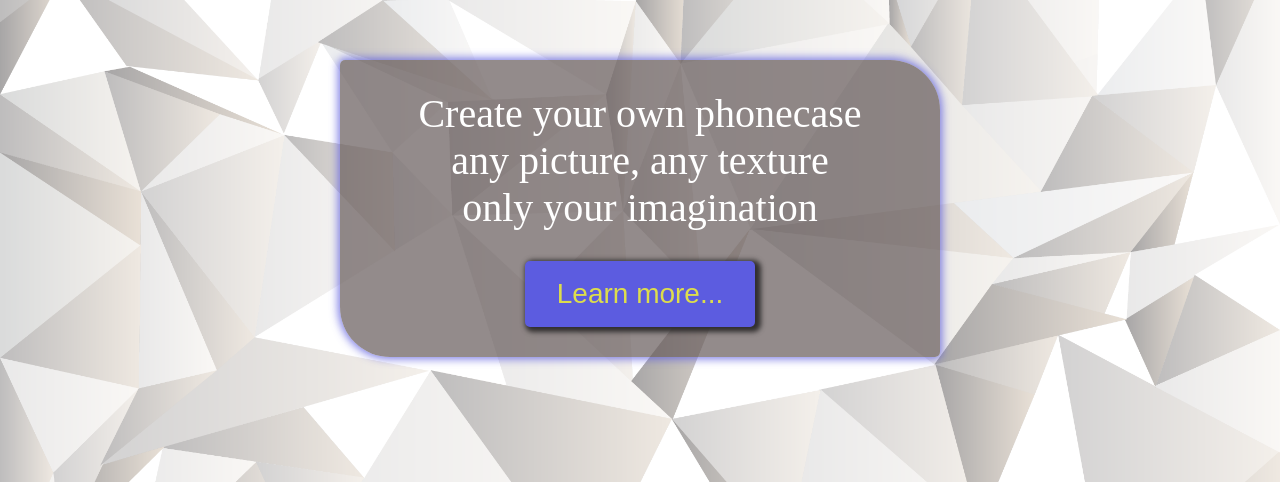
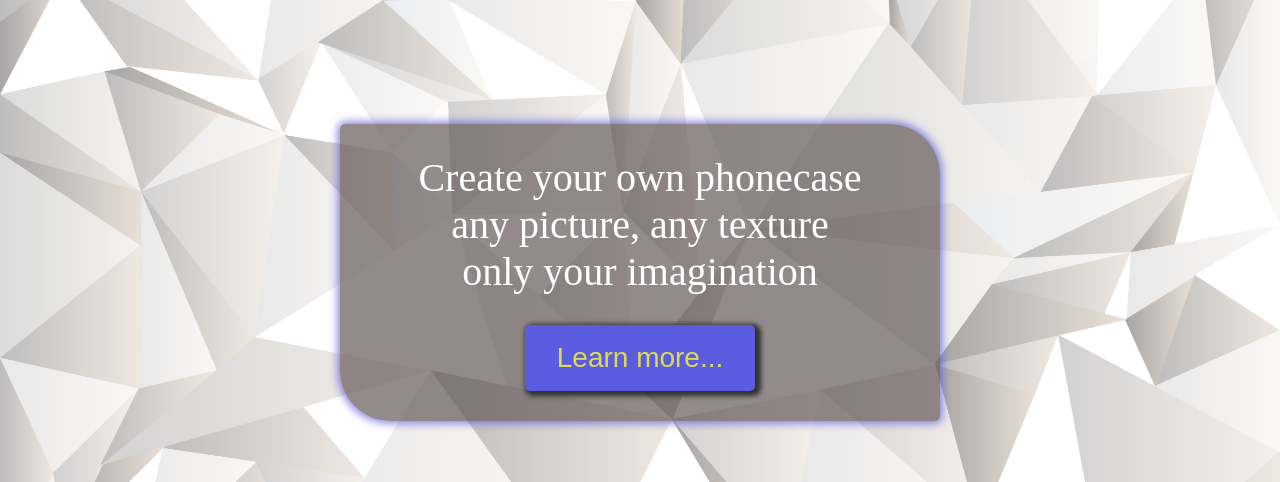
Before and after one commit to popovamarina/page2, a plain HTML site: page index.html in a window 1280 px wide. Shown: the part 68-550 px from the top of the page. Drawn offline with nearby package versions, Linux system fonts and the light colour scheme.

Commit message:
поправила margin в .main-banner

```diff
--- a/css/style.css
+++ b/css/style.css
@@ -89,8 +89,8 @@ html,body {
  display: block;
  max-width: 600px;
  margin:0 auto;
- margin-top: 10%;
- margin-bottom:10%;
+ margin-top: 15%;
+ margin-bottom:20%;
  background: rgba(101, 90, 90, 0.7);
  border-radius:5px 50px;
  box-shadow: 0 0 8px 2px rgba(92,92,224,0.8);
```
Lines whose indentation alone changed are shown as unchanged.
